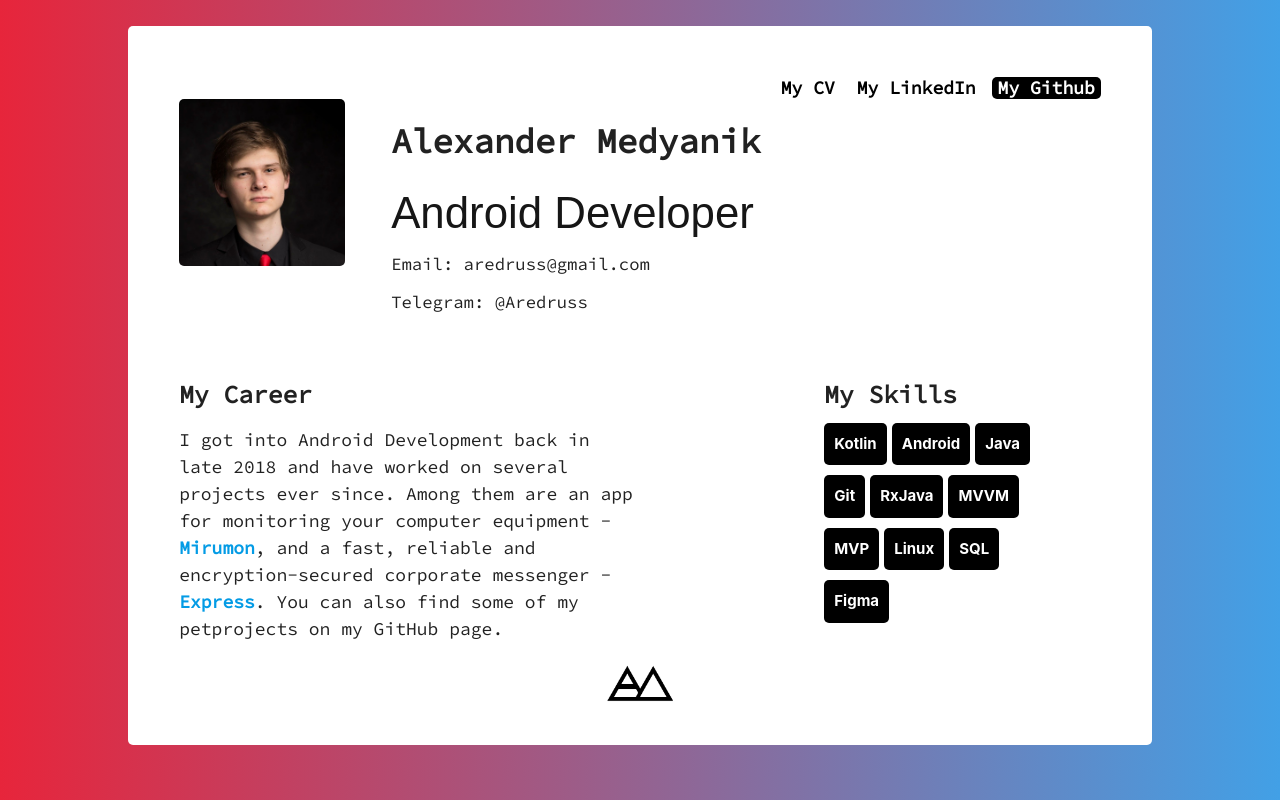
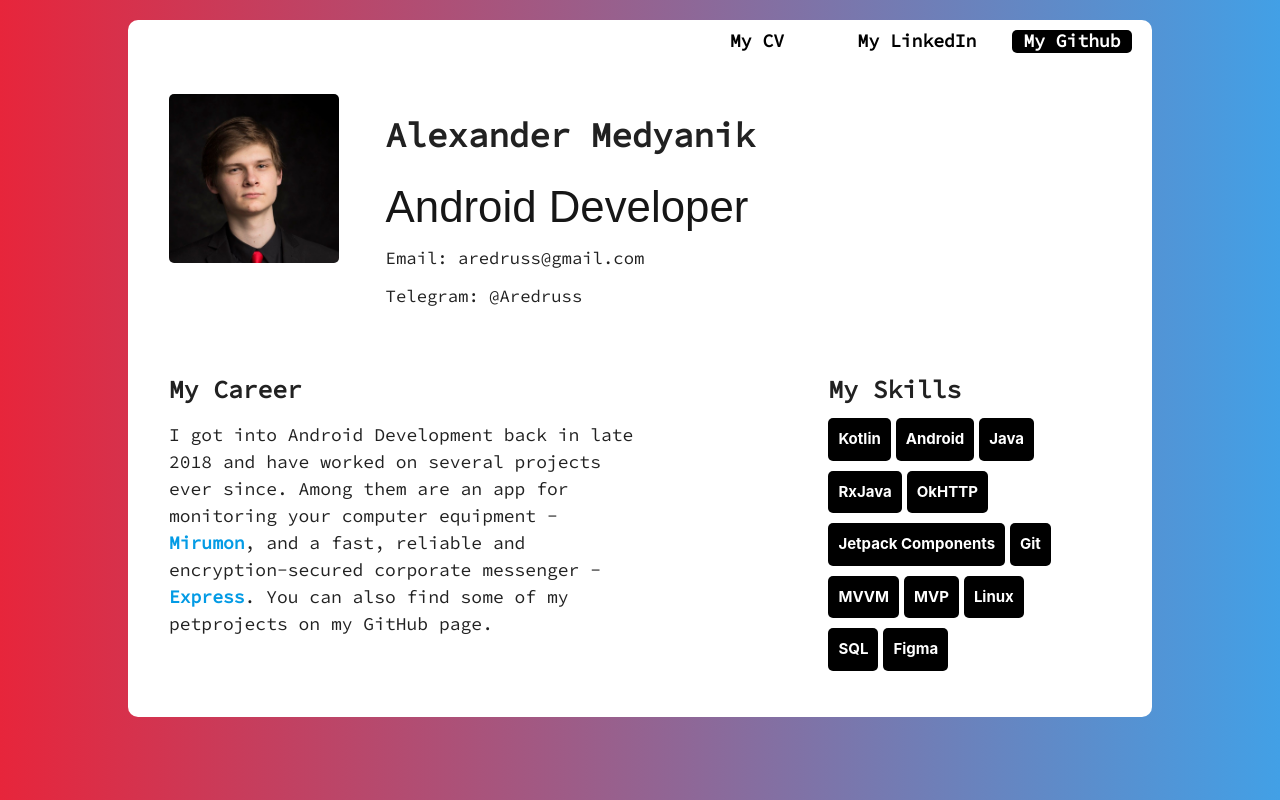
Before and after one commit to Aredruss/aredruss.github.io, a plain HTML site: page index.html in a window 1280 px wide. Drawn offline with nearby package versions, Linux system fonts and the light colour scheme; a web font is replaced by a local one.

Commit message:
Layout adjustments and CCS fixes

```diff
--- a/index.html
+++ b/index.html
@@ -2,15 +2,19 @@
 <html lang="ru">
 <head>
     <meta charset="utf-8"/>
+    <meta property="og:image" content="https://aredruss.github.io/assets/logo.png">
+    <meta property="og:title" content="Aredruss on Github Pages">
+    <meta property="og:description" content="Hi! My name is Alexander, and I'm an Android Developer.">
     <title>Aredruss</title>
     <link rel="stylesheet" href="styles/style.css"/>
     <link rel="stylesheet" href="https://cdnjs.cloudflare.com/ajax/libs/materialize/1.0.0/css/materialize.min.css">
     <script src="https://cdnjs.cloudflare.com/ajax/libs/materialize/1.0.0/js/materialize.min.js"></script>
-    <link rel="icon" href="assets/kalmar.png">
+    <link rel="icon" href="assets/Icon-Logo.png">
 </head>
 <body>
 <main>
     <div class="main-info">
+        <div class="card-header">
             <div class="navbar">
                 <button class="navbutton"
                         onclick=window.open('https://github.com/Aredruss',"_blank")>
@@ -25,6 +29,8 @@
                     <b>My CV</b>
                 </button>
             </div>
+        </div>
+        <div class="info">
             <div class="head-info">
                 <img class="avatar" src="assets/avatar.jpg" alt="My photo. Sorry It's not there.">
                 <div class="contact-info">
@@ -56,16 +62,16 @@
                     </div>
                 </div>
             </div>
-        <div class="footer-bar">
-            <img class="logo" src="assets/logo.png">
         </div>
+
     </div>
 </main>
 </body>
 </html>
 
 <script>
-    var skills = ['Kotlin', 'Android', 'Java', 'Git', 'RxJava', 'MVVM', 'MVP', 'Linux', 'SQL', 'Figma']
+    var skills = ['Kotlin', 'Android', 'Java', 'RxJava',
+        'OkHTTP','Jetpack Components','Git','MVVM', 'MVP', 'Linux', 'SQL', 'Figma']
     var target = document.querySelector(".skill-chips")
     var template = "<div class = \"skill-chip\"><b>~sk~</b></div>"
 
--- a/styles/style.css
+++ b/styles/style.css
@@ -9,26 +9,29 @@ main {
     display: flex;
     flex-direction: column;
     flex-wrap: wrap;
-    margin: 2% auto;
+    margin: 1% auto;
     width: 80%;
-    elevation: below;
+    background: #ffffff;
+    border-radius: 10px;
 }
 
-
 .navbar {
+    margin-top: 20px;
+    padding-top: 10px;
+    margin-right: 20px;
     display: flex;
-    align-content: center;
     flex-direction: row-reverse;
 }
 
 .navbutton {
     background: black;
     color: white;
+    width: 120px;
     font-family: "Source Code Pro", sans-serif;
     border-radius: 5px;
     border: none;
     font-size: 18px;
-    margin-left: 10px;
+    margin-left: 20px;
 }
 
 .navbutton:active {
@@ -39,11 +42,11 @@ main {
     background: #4e4e4e;
 }
 
-
 .navbutton-no-tint {
     border: none;
     color: black;
     background: white;
+    width: 150px;
     margin-left: 10px;
     font-family: "Source Code Pro", sans-serif;
     font-size: 18px;
@@ -60,13 +63,10 @@ main {
     color: white;
 }
 
-.main-info {
+.info {
     display: flex;
     flex-direction: column;
-    background: #ffffff;
-    padding: 5%;
-    position: static;
-    border-radius: 5px;
+    padding: 4%;
     flex-wrap: wrap;
 }
 
@@ -131,13 +131,3 @@ main {
     padding: 10px;
     border-radius: 5px;
 }
-
-.footer-bar {
-    display: flex;
-    justify-content: center;
-}
-
-.logo {
-    height: 10%;
-    width: 10%;
-}
```
Also changed, not shown: assets/Icon-Logo.png (added), assets/kalmar.png (deleted). Lines whose indentation alone changed are shown as unchanged.
